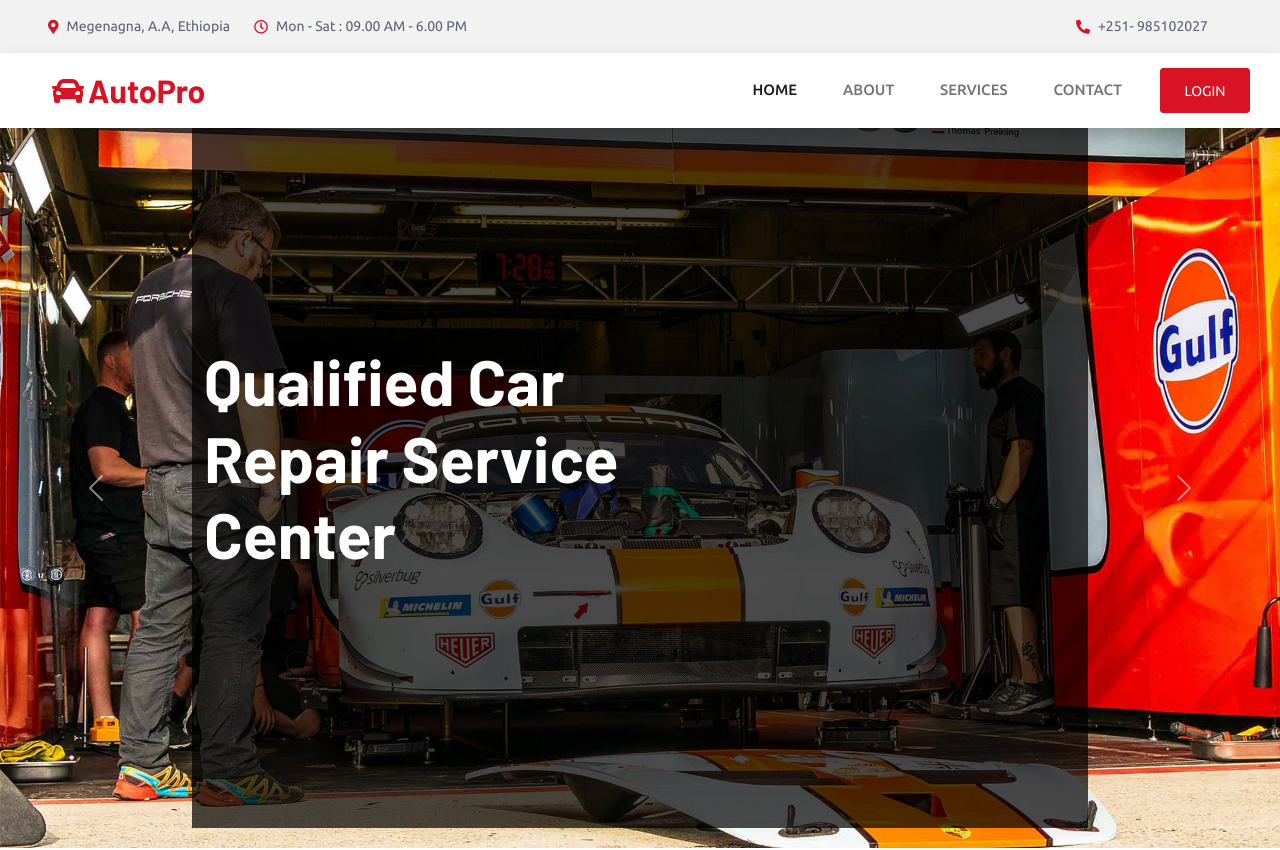
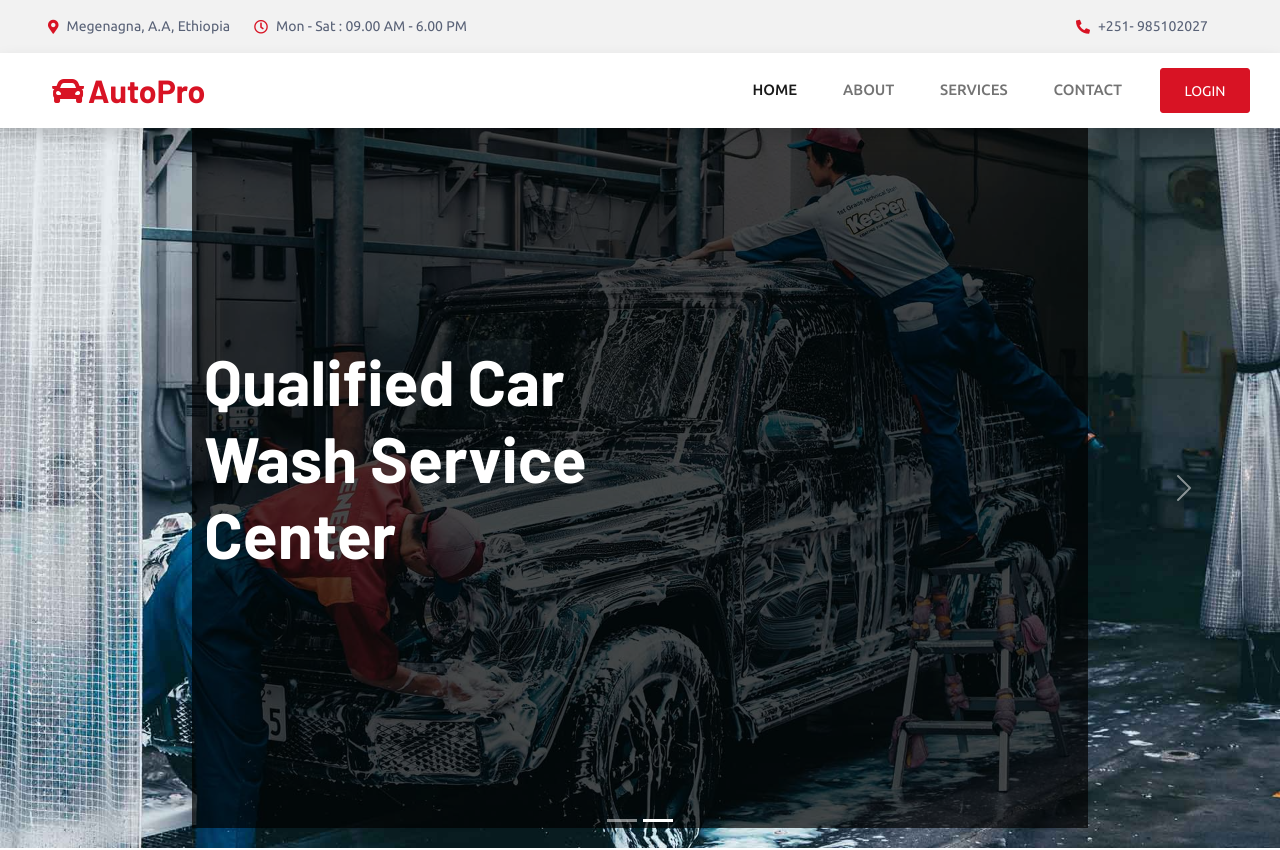
Before and after one commit to amirmub/Garage-Service-app, a React (Vite) app in the folder client/: page / in a window 1280 px wide. Shown: the top 850 px of the page. Built offline with nearby package versions, Linux system fonts and the light colour scheme.

Commit message:
refactor: Update carousel component

```diff
--- a/client/src/components/Carousal/Carousal.jsx
+++ b/client/src/components/Carousal/Carousal.jsx
@@ -1,57 +1,53 @@
+import { Carousel, Container, Row, Col } from "react-bootstrap";
 import carousel_bg_1 from "../../../assets/img/carousel-bg-1.jpg";
 import carousel_bg_2 from "../../../assets/img/carousel-bg-2.jpg";
 import carousel_1 from "../../../assets/img/carousel-1.png";
 import carousel_2 from "../../../assets/img/carousel-2.png";
 
-function Carousel() {
+function MyCarousel() {
   return (
-    <div class="container-fluid p-0 mb-5">
-        <div id="header-carousel" class="carousel slide" data-bs-ride="carousel">
-            <div class="carousel-inner">
-                <div class="carousel-item active">
-                    <img class="w-100" src={carousel_bg_1} alt="Image" />
-                    <div class="carousel-caption d-flex align-items-center">
-                        <div class="container">
-                            <div class="row align-items-center justify-content-center justify-content-lg-start">
-                                <div class="col-10 col-lg-7 text-center text-lg-start">
-                                    <h1 class="display-3 text-white mb-4 pb-3 animated slideInDown">Qualified Car Repair Service Center</h1>
-                                </div>
-                                <div class="col-lg-5 d-none d-lg-flex animated zoomIn">
-                                    <img class="img-fluid" src={carousel_1} alt="" />
-                                </div>
-                            </div>
-                        </div>
-                    </div>
-                </div>
-                <div class="carousel-item">
-                    <img class="w-100" src={carousel_bg_2} alt="Image" />
-                    <div class="carousel-caption d-flex align-items-center">
-                        <div class="container">
-                            <div class="row align-items-center justify-content-center justify-content-lg-start">
-                                <div class="col-10 col-lg-7 text-center text-lg-start">
-                                    <h1 class="display-3 text-white mb-4 pb-3 animated slideInDown">Qualified Car Wash Service Center</h1>
-                                </div>
-                                <div class="col-lg-5 d-none d-lg-flex animated zoomIn">
-                                    <img class="img-fluid" src={carousel_2} alt="" />
-                                </div>
-                            </div>
-                        </div>
-                    </div>
-                </div>
-            </div>
-            <button class="carousel-control-prev" type="button" data-bs-target="#header-carousel"
-                data-bs-slide="prev">
-                <span class="carousel-control-prev-icon" aria-hidden="true"></span>
-                <span class="visually-hidden">Previous</span>
-            </button>
-            <button class="carousel-control-next" type="button" data-bs-target="#header-carousel"
-                data-bs-slide="next">
-                <span class="carousel-control-next-icon" aria-hidden="true"></span>
-                <span class="visually-hidden">Next</span>
-            </button>
-        </div>
-    </div>
+    <Container fluid className="p-0 mb-5">
+      <Carousel>
+        {/* Slide 1 */}
+        <Carousel.Item>
+          <img className="d-block w-100" src={carousel_bg_1} alt="Slide 1" />
+          <Carousel.Caption className="d-flex align-items-center">
+            <Container>
+              <Row className="align-items-center justify-content-center justify-content-lg-start">
+                <Col xs={10} lg={7} className="text-center text-lg-start">
+                  <h1 className="display-3 text-white mb-4 pb-3 animated slideInDown">
+                    Qualified Car Repair Service Center
+                  </h1>
+                </Col>
+                <Col lg={5} className="d-none d-lg-flex animated zoomIn">
+                  <img className="img-fluid" src={carousel_1} alt="" />
+                </Col>
+              </Row>
+            </Container>
+          </Carousel.Caption>
+        </Carousel.Item>
+
+        {/* Slide 2 */}
+        <Carousel.Item>
+          <img className="d-block w-100" src={carousel_bg_2} alt="Slide 2" />
+          <Carousel.Caption className="d-flex align-items-center">
+            <Container>
+              <Row className="align-items-center justify-content-center justify-content-lg-start">
+                <Col xs={10} lg={7} className="text-center text-lg-start">
+                  <h1 className="display-3 text-white mb-4 pb-3 animated slideInDown">
+                    Qualified Car Wash Service Center
+                  </h1>
+                </Col>
+                <Col lg={5} className="d-none d-lg-flex animated zoomIn">
+                  <img className="img-fluid" src={carousel_2} alt="" />
+                </Col>
+              </Row>
+            </Container>
+          </Carousel.Caption>
+        </Carousel.Item>
+      </Carousel>
+    </Container>
   );
 }
 
-export default Carousel;
+export default MyCarousel;
```
